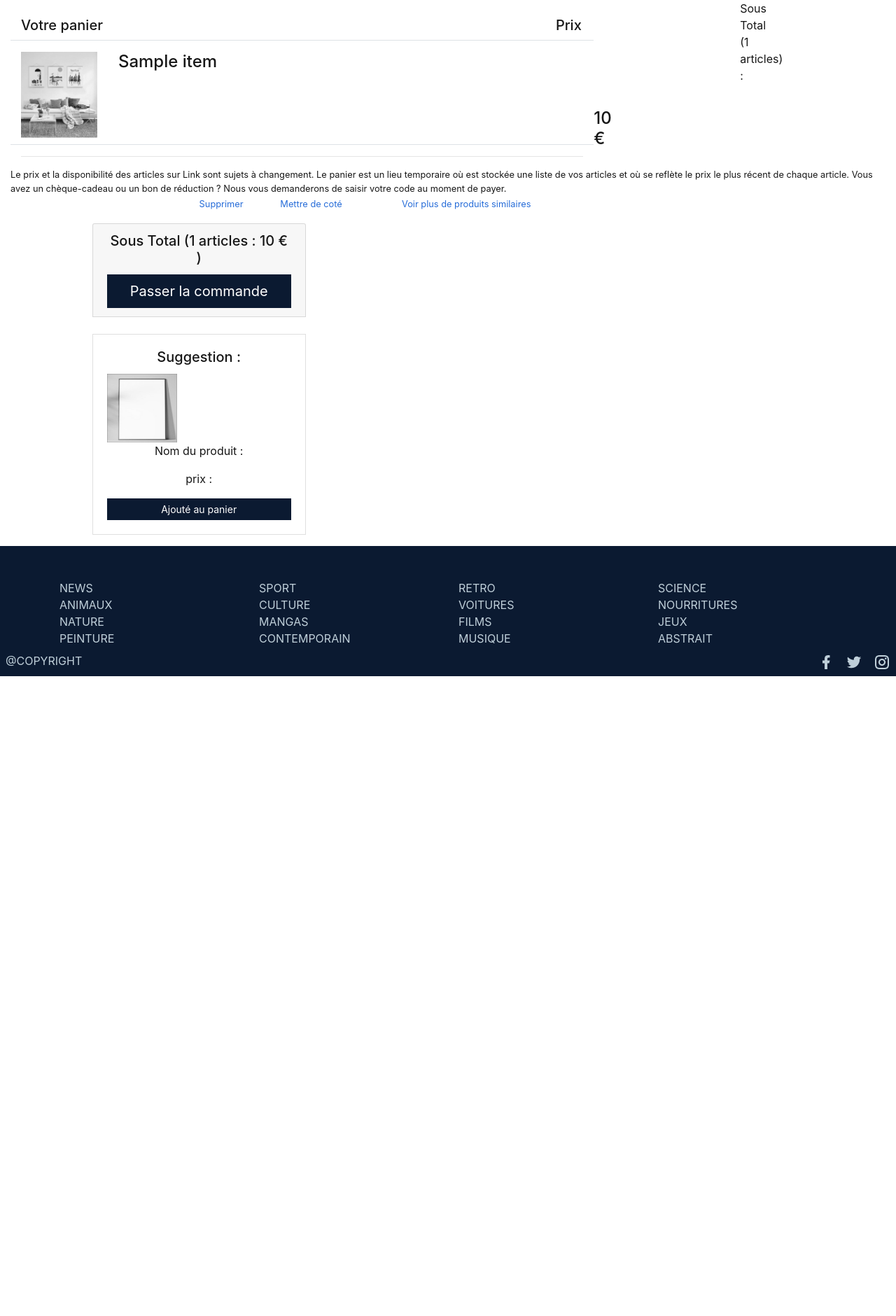
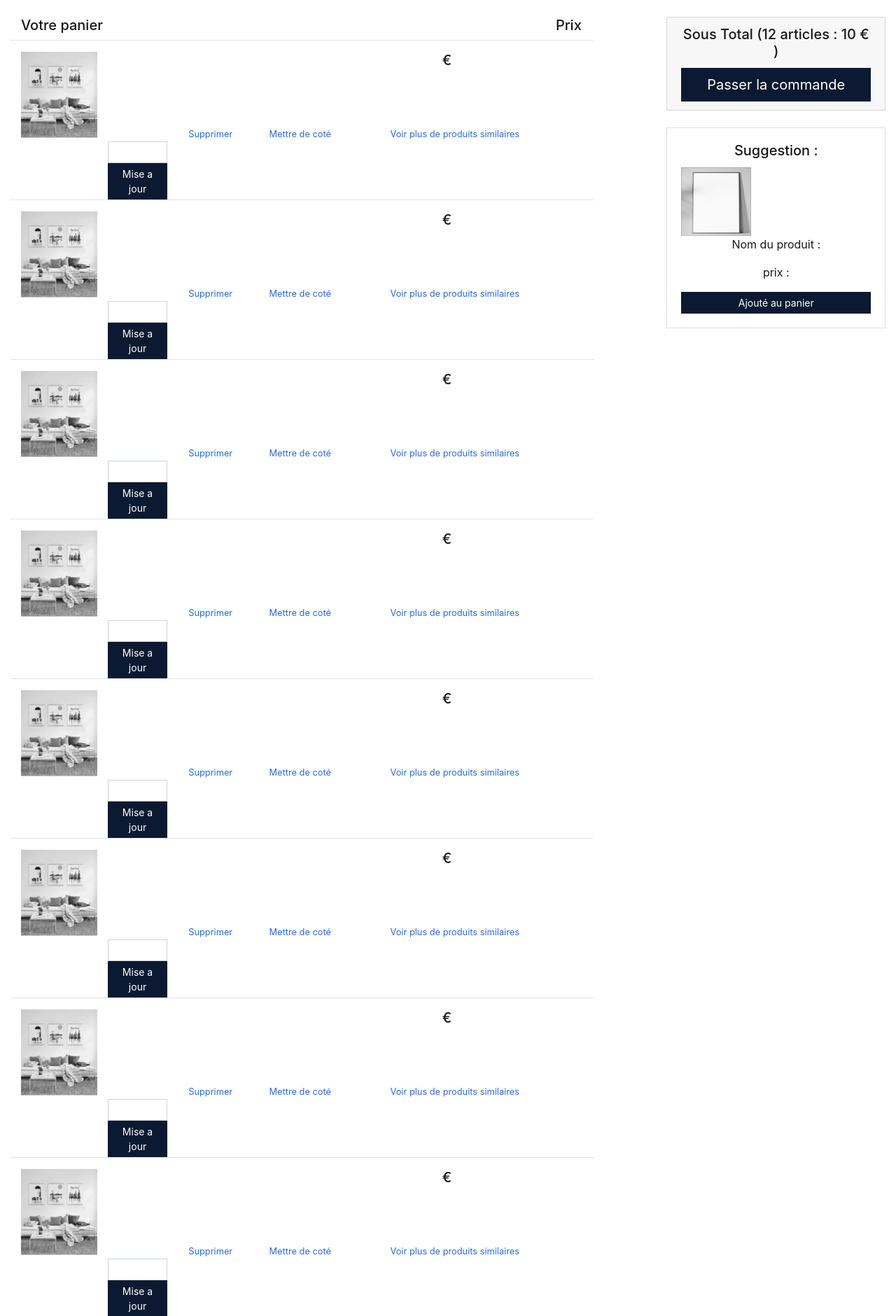
Before and after one commit to Afpa-repo/CDA_20046-2, a Symfony app: template filRouge/templates/cart/index.html.twig in a window 1280 px wide. Shown: the part 170-2050 px from the top of the page at 70% size. Before the commit the page ends 1136 px from the top, so only its background shows below. Run offline with Twig, Linux system fonts and the light colour scheme; the template is opened without the code that fills it: most values are stand-ins (such as "Sample title", 1, 10 or a date in 2020); some libraries are stand-ins or nearby versions.

Commit message:
fix de l'affichage du panier / front degeux

```diff
--- a/filRouge/templates/cart/index.html.twig
+++ b/filRouge/templates/cart/index.html.twig
@@ -5,17 +5,14 @@
 {% block body %}
 
     {% if items | length > 0 %}
-
-
-
         <div class="container-fluid">
             <div class="row ">
                 <div class="col-8 mt-4">
-
                     <div class="row border-bottom ">
                         <div class="col-3">
                             <h5>Votre panier</h5>
                         </div>
+
                         <div class="col-1 offset-8">
                             <h5>Prix</h5>
                         </div>
@@ -23,33 +20,36 @@
                     </div>
 
                     {# Boucle pour display la liste des articles dans le panier #}
-            {{ dump (items) }}
-
-            {% for item in items %}
+                    {% for i in 0..items|length-1 %}
 
                     <div class="row border-bottom mt-3">
                         <div class="col-2">
-                        <img class="img-fluid" src="{{ asset ("images/index/retro.png") }}" alt="" width="150px"></div>
+                            <img class="img-fluid" src="{{ asset ("images/index/retro.png") }}" alt="" width="150px">
+                        </div>
                         <div class="col-10">
                             <div class="row h-100">
-                            <div class="col-4"><h4>{{ item.proName }}</h4>
+                                <div class="col-4"><h4>{{ items[i].product.proName }}</h4>
                                 </div>
-{#                            <div class="col-1 offset-7"><h5>{{ item.stock.unitprice }} €</h5>#}
+                                <div class="col-2 "><h5>{{ items[i].stock.material.materialName }} </h5>
+                                </div>
+                                <div class="col-2"><h5>{{ items[i].stock.format.formatName }} </h5>
+                                </div>
+                                <div class="col-1 "><h5>{{ items[i].stock.unitprice }} €</h5>
+
                                 </div>
                                 <div class="row mt-5 pt-4">
                                     <div class="col-2">
 
                                         {# Select quantity / Boucle #}
-{#                                    <select id="quantityCart">#}
-{#                                        <option> Qté: {{ quantity }}</option>#}
-{#                                      {% for i in 1..10 %}#}
-{#                                           {% if quantity != i %}#}
-{#                                                <option value="{{ i }}"> Qté: {{ i }}</option>#}
-{#                                            {% endif %}#}
-{#                                        {% endfor %}#}
-{#                                    </select>#}
+                                         <form action="">
+                                <label for="quantityCart"></label><input id="quantityCart" type="number" class="form-control form-control-sm" value="{{items[i].quantity  }}" >
+                                <button type="submit" class="btn btn-dark btn-sm">Mise a jour</button>
+                       </form>
                                     </div>
-                                <div class="col-2"><a href="{{ path('cart_remove', {'idproduct': item.id , 'idstock' : 1  }) }}"
+
+
+                            <div class="col-2"><a
+                                        href="{{ path('cart_remove', {'idproduct': items[i].product.id , 'idstock' : items[i].stock.id  }) }}"
                                         class="small">
                                     Supprimer
                                 </a></div>
@@ -76,20 +76,22 @@
                 </div>
             </div>
 
-            <p class="small">Le prix et la disponibilité des articles sur Link sont sujets à changement. Le panier est
+            <p class="small">Le prix et la disponibilité des articles sur Link sont sujets à changement. Le panier
+                est
                 un
                 lieu temporaire où est stockée une liste de vos articles et où se reflète le prix le plus récent de
                 chaque
                 article.
 
-                Vous avez un chèque-cadeau ou un bon de réduction ? Nous vous demanderons de saisir votre code au moment
+                Vous avez un chèque-cadeau ou un bon de réduction ? Nous vous demanderons de saisir votre code au
+                moment
                 de
                 payer.</p>
         </div>
         {# Si le panier est vide #}
     {% else %}
 
-            <div class="container-fluid">
+        {# <div class="container-fluid">
         <div class="row ">
             <div class="col-8 mt-4">
 
@@ -117,7 +119,7 @@
                         <h5>Prix</h5>
                     </div>
                 </div>
-                        {# boucle for sur les suggested content #}
+        #}{# boucle for sur les suggested content #}{#
     <div class="row border-bottom mt-3">
         <div class="col-2">
             <img class="img-fluid" src="{{ asset ("images/index/retro.png") }}" alt=""
@@ -130,8 +132,7 @@
                 </div>
                 <div class="row mt-5 pt-4">
                     <div class="col-2">
-
-                                            {# Select quantity / Boucle #}
+    #}{# Select quantity / Boucle #}{#
     <select id="quantityCart">
         <option> Qté: 1</option>
         {% for i in 2..10 %}
@@ -139,7 +140,8 @@
         {% endfor %}
     </select>
 </div>
-                                        <div class="col-5 offset-2"><a href="{{ path('cart_add',{'idproduct': 1 , 'idstock' : 1 , "qte" : 2 })  }}"
+<div class="col-5 offset-2"><a
+            href="{{ path('cart_add',{'idproduct': 1 , 'idstock' : 1 , "qte" : 2 }) }}"
             class="small">
         Ajouté au panier
     </a></div>
@@ -149,11 +151,10 @@
 <hr>
 </div>
 </div>
-                    {# fin de la boucle sur le suggested content #}
-
+    #}{# fin de la boucle sur le suggested content #}{#
+    #}
         {# Fin de la condition  panier.length #}
     {% endif %}
-
 
 
     <div class="col-3 offset-1 mt-4">
```
Also changed, not shown: filRouge/src/Controller/CartController.php (+41 -19 lines), 1 other file. Lines whose indentation alone changed are shown as unchanged.
